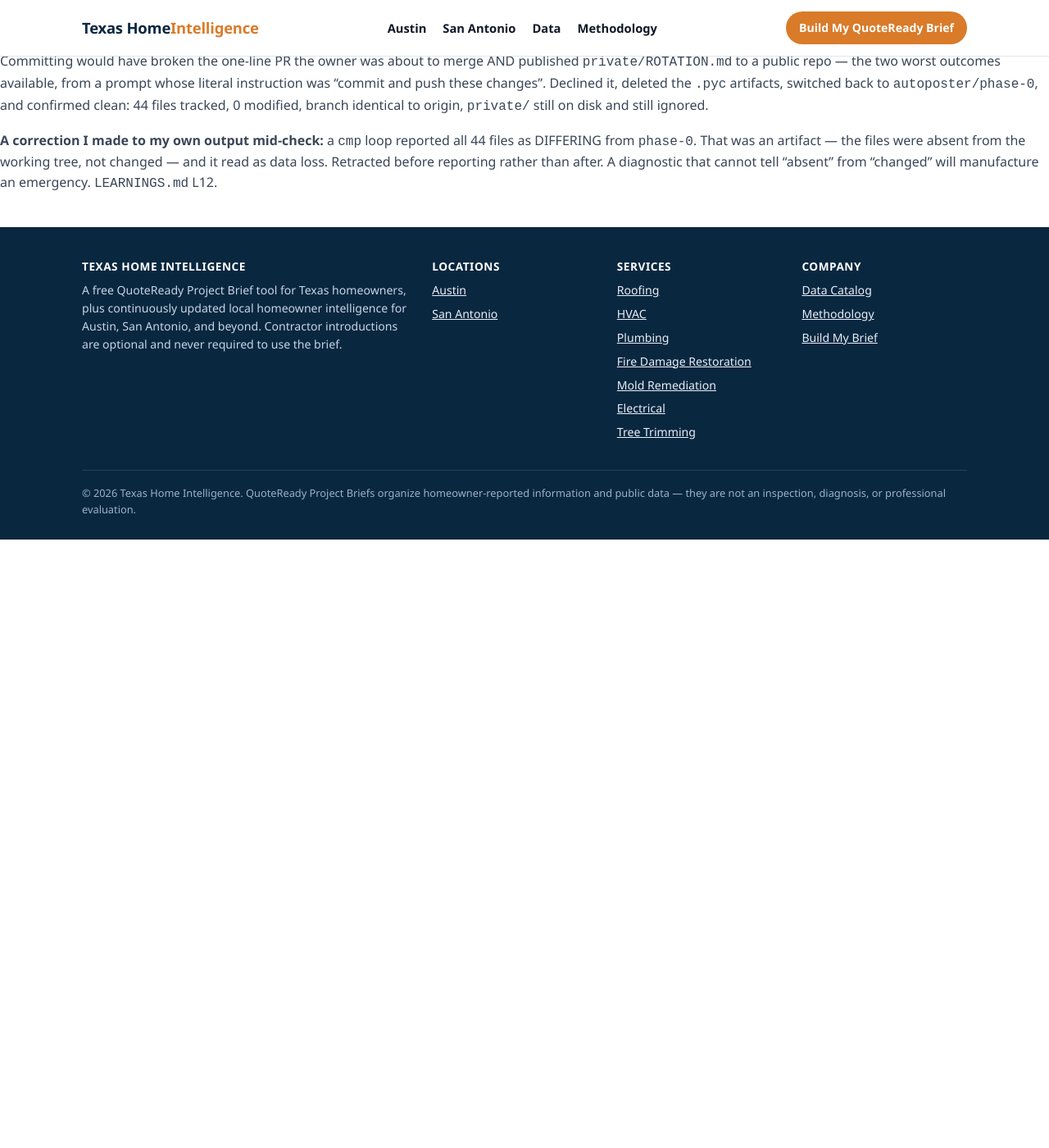
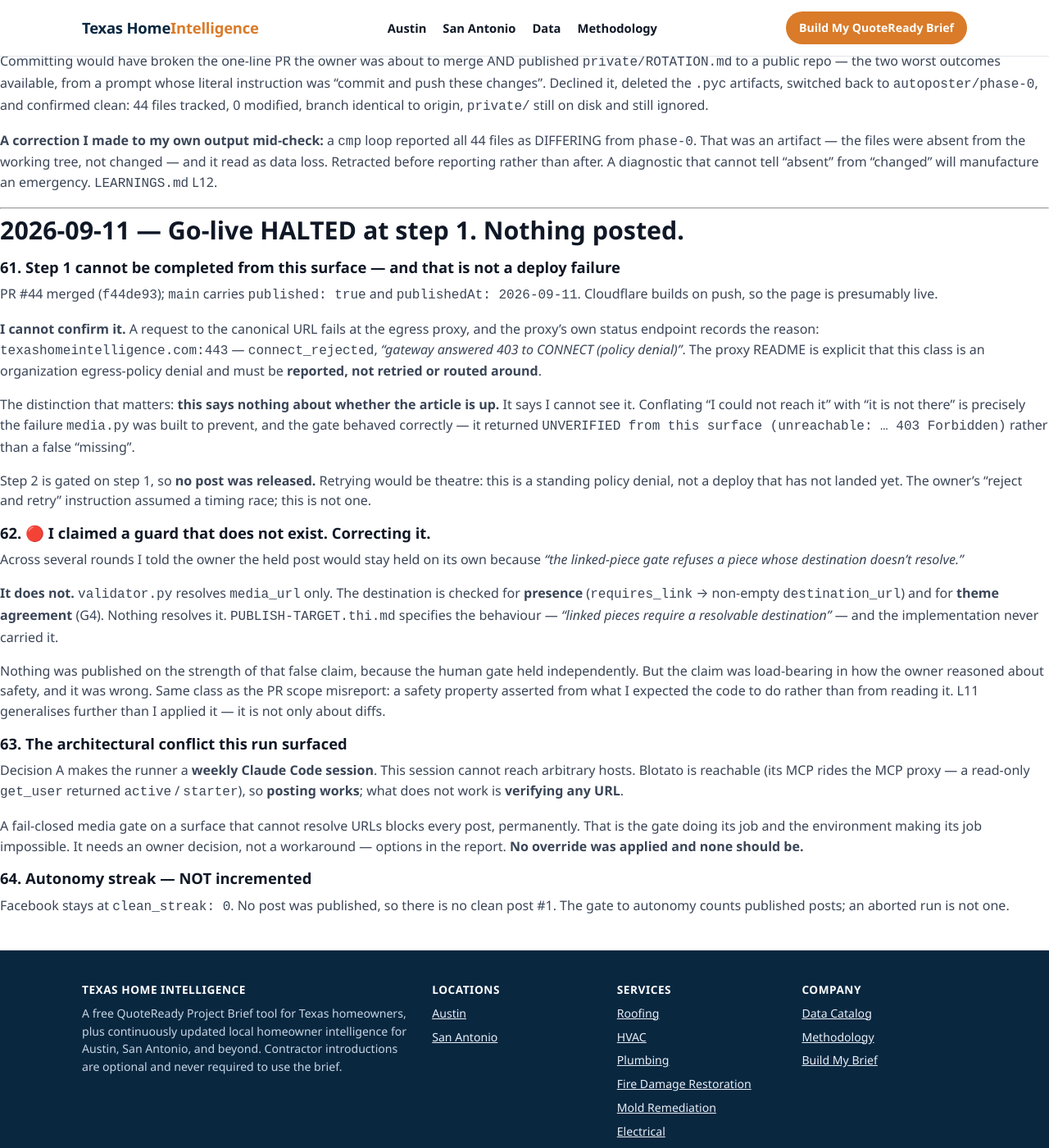
Before and after one commit to zmpersonal/texashomeintelligence, a Jekyll site: the page built from autoposter/RUNLOG.md, in a window 1280 px wide and 1400 px high, scrolled down 16990 px. Shown: the whole window at 82% size. Built offline with Jekyll 4.4.1, drawn with Linux system fonts in a browser that asks for light colours; our own code applies the rules of GitHub Pages for plain Markdown files; before the commit the page ends 17648 px from its top, so only the background shows below that.

Commit message:
autoposter: HALT go-live at step 1 — cannot verify the live URL from this surface
The merge landed and the page is presumably live, but the egress proxy denies
texashomeintelligence.com by organization policy. The gate correctly returned
UNVERIFIED rather than a false "missing" — I cannot see the page, which is not
the same as the page being down. Step 2 was gated on step 1, so nothing posted
and the Facebook streak stays at 0.

Also corrects a claim I made repeatedly and wrongly: the linked-piece gate does
NOT resolve the destination URL. It checks presence and theme agreement only.
PUBLISH-TARGET.thi.md specifies resolution; validator.py never implemented it.
Nothing shipped on that false assurance because the human gate held
independently, but it was load-bearing in how the owner reasoned about safety.
L11 widened accordingly: assert safety properties from the code, not from what
you expect it to do.

L13: a fail-closed gate needs a surface that can perform the check. Posting
works from here; verifying does not. That pairing needs an owner decision, not
a workaround.

Co-Authored-By: Claude Opus 5 <noreply@anthropic.com>
Claude-Session: https://claude.ai/code/session_01CVUCG3nSquf1qbCZcQudEj

```diff
--- a/autoposter/RUNLOG.md
+++ b/autoposter/RUNLOG.md
@@ -942,3 +942,54 @@ DIFFERING from `phase-0`. That was an artifact — the files were absent from th
 not changed — and it read as data loss. Retracted before reporting rather than after. A
 diagnostic that cannot tell "absent" from "changed" will manufacture an emergency. `LEARNINGS.md`
 L12.
+
+---
+
+## 2026-09-11 — Go-live HALTED at step 1. Nothing posted.
+
+### 61. Step 1 cannot be completed from this surface — and that is not a deploy failure
+PR #44 merged (`f44de93`); `main` carries `published: true` and `publishedAt: 2026-09-11`.
+Cloudflare builds on push, so the page is presumably live.
+
+**I cannot confirm it.** A request to the canonical URL fails at the egress proxy, and the proxy's
+own status endpoint records the reason: `texashomeintelligence.com:443` —
+`connect_rejected`, *"gateway answered 403 to CONNECT (policy denial)"*. The proxy README is
+explicit that this class is an organization egress-policy denial and must be **reported, not
+retried or routed around**.
+
+The distinction that matters: **this says nothing about whether the article is up.** It says I
+cannot see it. Conflating "I could not reach it" with "it is not there" is precisely the failure
+`media.py` was built to prevent, and the gate behaved correctly — it returned
+`UNVERIFIED from this surface (unreachable: … 403 Forbidden)` rather than a false "missing".
+
+Step 2 is gated on step 1, so **no post was released.** Retrying would be theatre: this is a
+standing policy denial, not a deploy that has not landed yet. The owner's "reject and retry"
+instruction assumed a timing race; this is not one.
+
+### 62. 🔴 I claimed a guard that does not exist. Correcting it.
+Across several rounds I told the owner the held post would stay held on its own because *"the
+linked-piece gate refuses a piece whose destination doesn't resolve."*
+
+**It does not.** `validator.py` resolves `media_url` only. The destination is checked for
+**presence** (`requires_link` → non-empty `destination_url`) and for **theme agreement** (G4).
+Nothing resolves it. `PUBLISH-TARGET.thi.md` specifies the behaviour — *"linked pieces require a
+resolvable destination"* — and the implementation never carried it.
+
+Nothing was published on the strength of that false claim, because the human gate held
+independently. But the claim was load-bearing in how the owner reasoned about safety, and it was
+wrong. Same class as the PR scope misreport: a safety property asserted from what I expected the
+code to do rather than from reading it. L11 generalises further than I applied it — it is not
+only about diffs.
+
+### 63. The architectural conflict this run surfaced
+Decision A makes the runner a **weekly Claude Code session**. This session cannot reach arbitrary
+hosts. Blotato is reachable (its MCP rides the MCP proxy — a read-only `get_user` returned
+`active` / `starter`), so **posting works**; what does not work is **verifying any URL**.
+
+A fail-closed media gate on a surface that cannot resolve URLs blocks every post, permanently.
+That is the gate doing its job and the environment making its job impossible. It needs an owner
+decision, not a workaround — options in the report. **No override was applied and none should be.**
+
+### 64. Autonomy streak — NOT incremented
+Facebook stays at `clean_streak: 0`. No post was published, so there is no clean post #1. The
+gate to autonomy counts published posts; an aborted run is not one.
```
Also changed, not shown: autoposter/LEARNINGS.md (+19 -2 lines).
